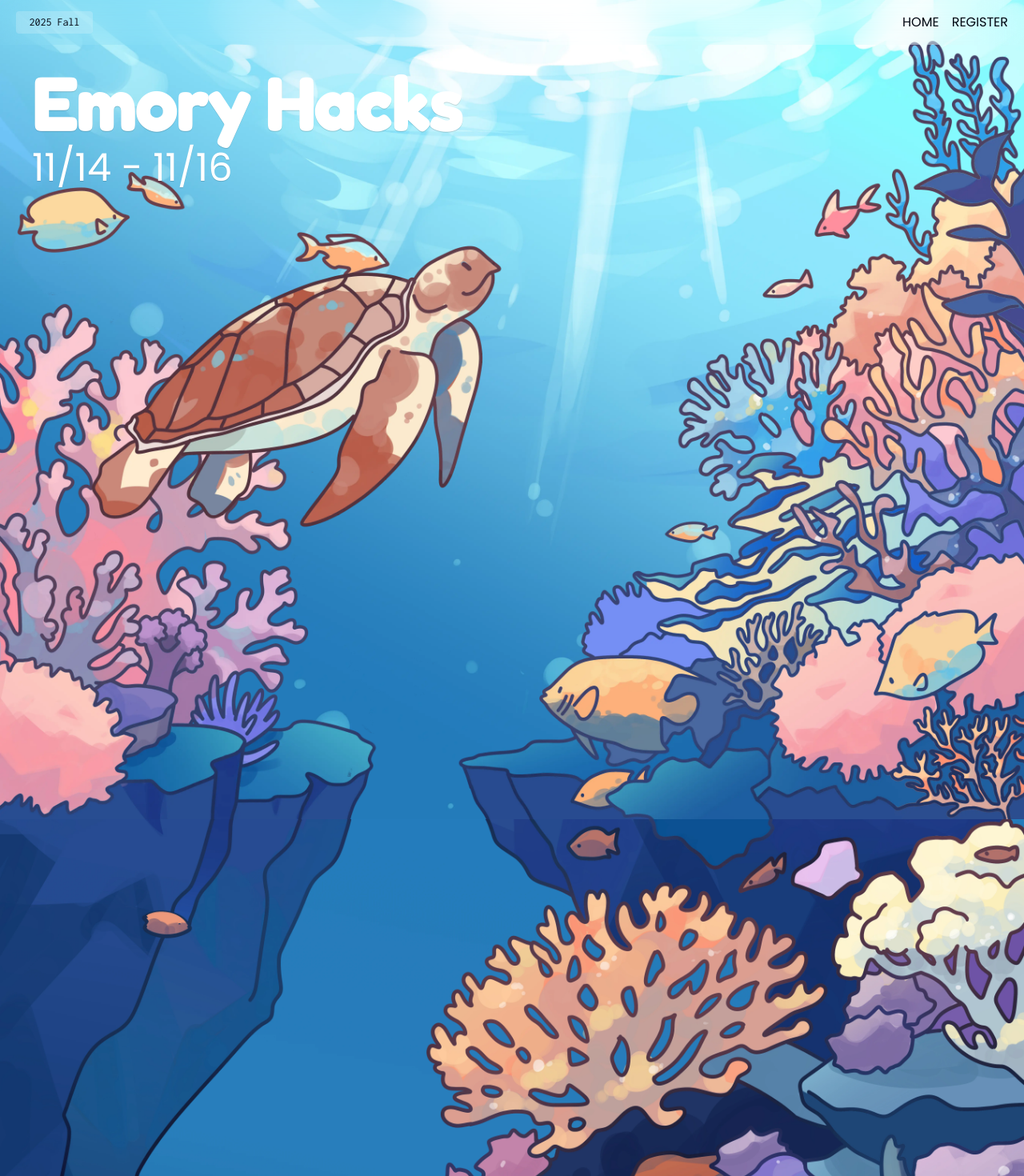
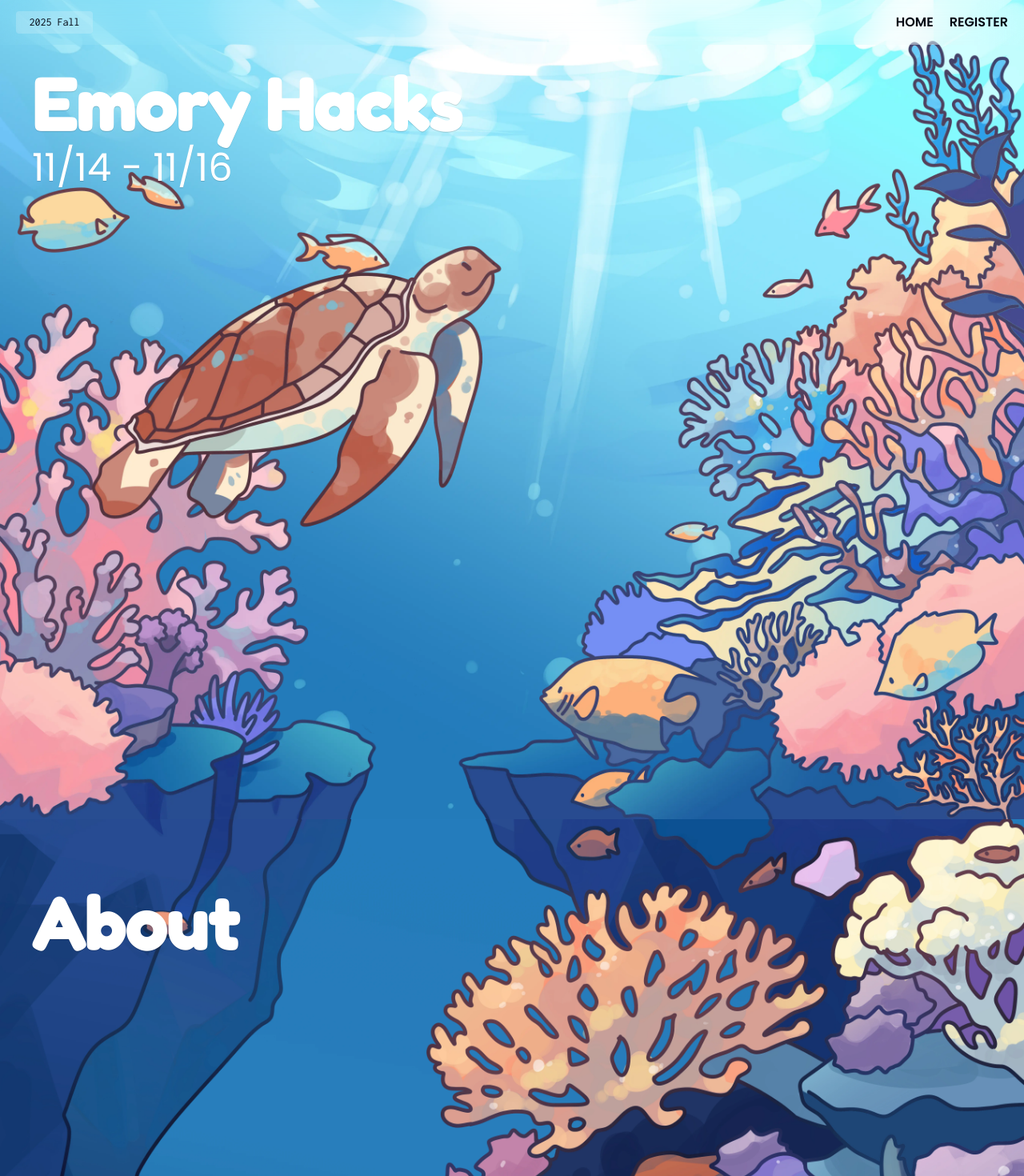
Before and after one commit to project-emory/emory-hacks, a Next.js app: page / in a window 1280 px wide. Shown: the top 1470 px of the page at 80% size. Built offline with nearby package versions, Linux system fonts and the light colour scheme.

Commit message:
feat: update nav links and add about section heading
- Updated the navigation component to use a registration form variable.
- Added the "About" heading to the about section.
- Updated past event links.

```diff
--- a/src/components/nav.tsx
+++ b/src/components/nav.tsx
@@ -15,12 +15,14 @@ import {
   NavigationMenuList,
 } from "./ui/navigation-menu";
 
-const links = [
+const pastSites = [
   {
-    year: "2025-spring",
-    link: "https://emory-hacks-2025-spring.onrender.com",
+    year: "2025 Spring",
+    link: "https://emory-hacks-2025-spring-4xd4.onrender.com",
   },
 ];
+
+const registrationForm = "https://forms.gle/zcG97BnzQRy6yLqW6"
 
 const Nav = () => {
   return (
@@ -32,7 +34,7 @@ const Nav = () => {
               2025 Fall
             </DropdownMenuTrigger>
             <DropdownMenuContent>
-              {links.map(({ year, link }, i) => (
+              {pastSites.map(({ year, link }, i) => (
                 <Link key={i} href={link} target="_blank">
                   <DropdownMenuItem className="cursor-pointer">
                     {year}
@@ -45,12 +47,12 @@ const Nav = () => {
             </DropdownMenuContent>
           </DropdownMenu>
         </NavigationMenuItem>
-        <div className="flex gap-4">
+        <div className="flex gap-5 *:font-semibold">
           <NavigationMenuItem>
             <Link href="/">HOME</Link>
           </NavigationMenuItem>
           <NavigationMenuItem>
-            <Link href="https://forms.gle/zcG97BnzQRy6yLqW6" target="_blank">
+            <Link href={registrationForm} target="_blank">
               REGISTER
             </Link>
           </NavigationMenuItem>
--- a/src/components/section.tsx
+++ b/src/components/section.tsx
@@ -54,7 +54,7 @@ const Graphic = memo(
     return (
       <motion.div
         style={{ y, z: parallaxLevel }}
-        className="absolute top-0 left-0 size-full"
+        className="absolute top-0 left-0 size-full pointer-events-none"
       >
         <Image
           src={src}
--- a/src/sections/2-about.tsx
+++ b/src/sections/2-about.tsx
@@ -11,7 +11,7 @@ const AboutSection = () => {
   return (
     <Section graphics={graphics}>
       <div className="absolute top-20 left-10 text-white font-display text-shadow-2xs">
-        <h1 className="text-8xl mb-3"></h1>
+        <h1 className="text-8xl mb-3">About</h1>
       </div>
     </Section>
   );
```
